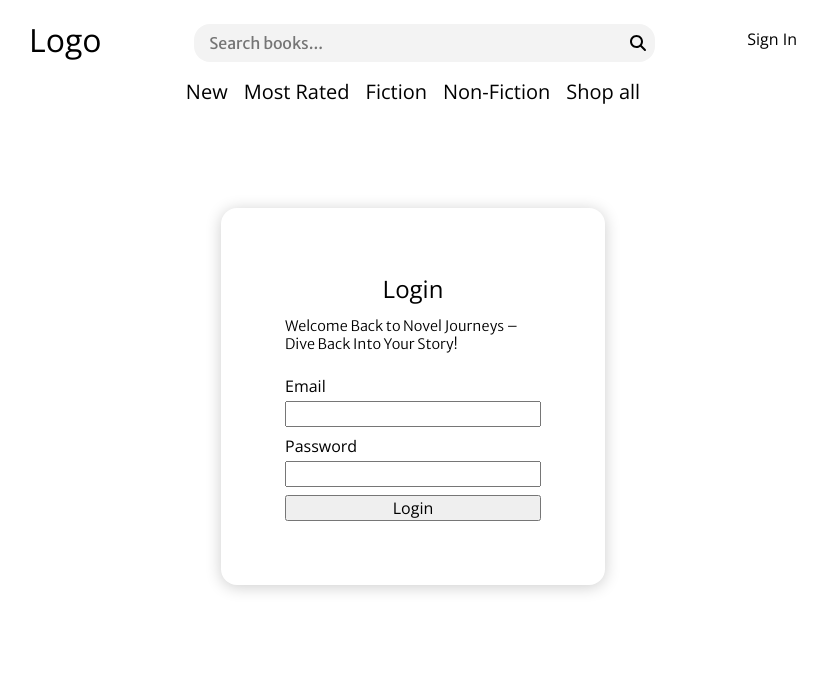
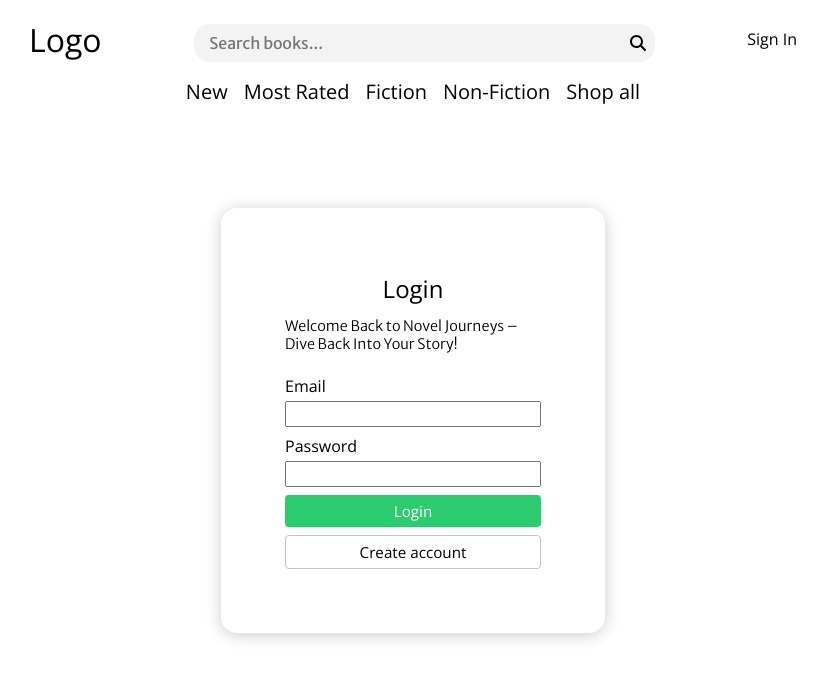
Before and after one commit to Dreamheart92/novel-journeys, a React (Vite) app: page /login in a window 1280 px wide. Shown: the top 678 px of the page, without its empty margins (227-1054 px from the left). Built offline with nearby package versions, Linux system fonts and the light colour scheme.

Commit message:
added signup button

```diff
--- a/src/pages/auth/login/Login.jsx
+++ b/src/pages/auth/login/Login.jsx
@@ -1,11 +1,16 @@
-import Form from "../../../components/form/Form.jsx";
+import {useEffect} from "react";
+import {useNavigate} from "react-router-dom";
+
+import {useHttp} from "../../../hooks/useHttp.js";
 import {useForm} from "../../../hooks/useForm.js";
+
+import {login} from "../../../api/auth.js";
+
 import Input from "../../../components/shared/input/Input.jsx";
-import {useHttp} from "../../../hooks/useHttp.js";
-import {login} from "../../../api/auth.js";
-import {useEffect} from "react";
+import Button from "../../../components/shared/button/Button.jsx";
 
 export default function Login({formStyle}) {
+    const navigate = useNavigate();
     const {data, error, isLoading, sendRequest} = useHttp({initiate: false});
     const {formData, register, handleSubmit} = useForm();
 
@@ -15,11 +20,21 @@ export default function Login({formStyle}) {
         }
     }, [formData]);
 
+    const handleRedirect = () => {
+        navigate("/signup");
+    }
+
     return (
-        <form onSubmit={handleSubmit} className={formStyle}>
-            <Input label="email" {...register("email", "", {required: true, minLength: 6})}/>
-            <Input label="password" type="password" {...register("password", "", {required: true, minLength: 6})}/>
-            <button type="submit">Login</button>
-        </form>
+        <>
+            <form onSubmit={handleSubmit} className={formStyle}>
+                <Input label="email" {...register("email", "", {required: true, minLength: 6})}/>
+                <Input label="password" type="password" {...register("password", "", {required: true, minLength: 6})}/>
+                <Button type="submit" caption={"Login"}>Login</Button>
+            </form>
+
+            <Button onClick={handleRedirect} className={"outline"}>
+                Create account
+            </Button>
+        </>
     )
 }
```
